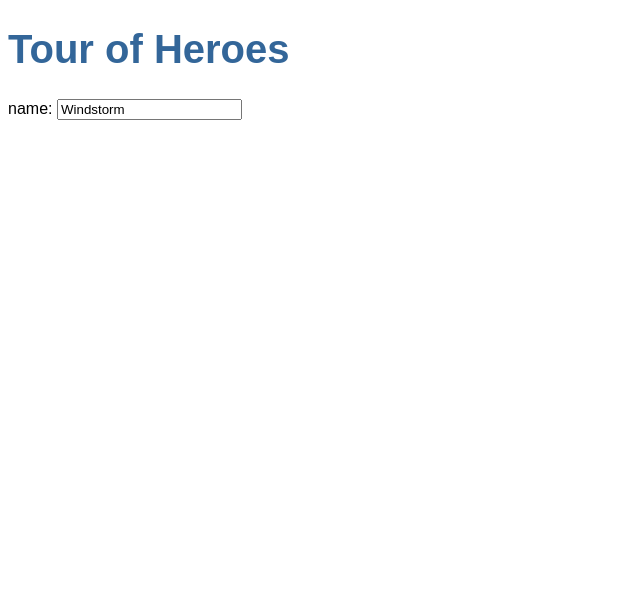
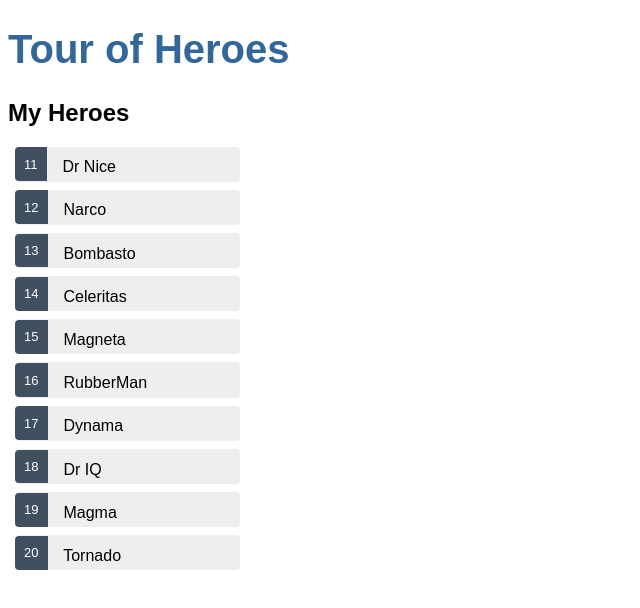
Before and after one commit to jessie-guo/TourOfHeros, an Angular app: page / in a window 1280 px wide. Shown: the top 608 px of the page, without its empty margins (0-640 px from the left). Built offline with nearby package versions, Linux system fonts and the light colour scheme.

Commit message:
Created a list of buttons of heros. Details display on click. used *ngFor and *ngIf. Toggle CSS class with binding.

```diff
--- a/src/app/heroes/heroes.component.css
+++ b/src/app/heroes/heroes.component.css
@@ -0,0 +1,44 @@
+/* HeroesComponent's private CSS styles */
+.heroes {
+  margin: 0 0 2em 0;
+  list-style-type: none;
+  padding: 0;
+  width: 15em;
+}
+.heroes li {
+  cursor: pointer;
+  position: relative;
+  left: 0;
+  background-color: #EEE;
+  margin: .5em;
+  padding: .3em 0;
+  height: 1.6em;
+  border-radius: 4px;
+}
+.heroes li:hover {
+  color: #607D8B;
+  background-color: #DDD;
+  left: .1em;
+}
+.heroes li.selected {
+  background-color: #CFD8DC;
+  color: white;
+}
+.heroes li.selected:hover {
+  background-color: #BBD8DC;
+  color: white;
+}
+.heroes .badge {
+  display: inline-block;
+  font-size: small;
+  color: white;
+  padding: 0.8em 0.7em 0 0.7em;
+  background-color:#405061;
+  line-height: 1em;
+  position: relative;
+  left: -1px;
+  top: -4px;
+  height: 1.8em;
+  margin-right: .8em;
+  border-radius: 4px 0 0 4px;
+}
--- a/src/app/heroes/heroes.component.html
+++ b/src/app/heroes/heroes.component.html
@@ -1,5 +1,17 @@
-<div>
-  <label>name:
-    <input [(ngModel)]="hero.name" placeholder="name"/>
-  </label>
+<h2>My Heroes</h2>
+<ul class="heroes">
+  <li *ngFor="let hero of heroes"
+  [class.selected]="hero === selectedHero"
+  (click)="onSelect(hero)">
+    <span class="badge">{{hero.id}}</span> {{hero.name}}
+  </li>
+</ul>
+<div *ngIf= "selectedHero">
+  <h2>{{selectedHero.name | uppercase}} Details</h2>
+  <div><span>id: </span>{{selectedHero.id}}</div>
+  <div>
+    <label>name:
+      <input [(ngModel)]="selectedHero.name" placeholder="name"/>
+    </label>
+  </div>
 </div>
--- a/src/app/heroes/heroes.component.ts
+++ b/src/app/heroes/heroes.component.ts
@@ -1,5 +1,6 @@
 import { Component, OnInit } from '@angular/core';
 import { Hero } from '../hero';
+import { HEROES } from '../mock-heroes';
 
 @Component({ //decorator function that specifies the Angular metadata for the component
   selector: 'app-heroes', //'app-heroes', matches the name of the HTML element that identifies this component within a parent component's template
@@ -7,10 +8,13 @@
   styleUrls: ['./heroes.component.css']
 })
 export class HeroesComponent implements OnInit {
-  hero : Hero = {
-    id: 1,
-    name: 'Windstorm'
+  selectedHero: Hero;
+  onSelect(hero: Hero): void {
+    this.selectedHero = hero;
   }
+
+  heroes = HEROES;
+
   constructor() { }
 
   ngOnInit(): void {
--- /dev/null
+++ b/src/app/mock-heroes.ts
@@ -0,0 +1,14 @@
+import { Hero } from './hero';
+
+export const HEROES: Hero[] = [
+  { id: 11, name: 'Dr Nice' },
+  { id: 12, name: 'Narco' },
+  { id: 13, name: 'Bombasto' },
+  { id: 14, name: 'Celeritas' },
+  { id: 15, name: 'Magneta' },
+  { id: 16, name: 'RubberMan' },
+  { id: 17, name: 'Dynama' },
+  { id: 18, name: 'Dr IQ' },
+  { id: 19, name: 'Magma' },
+  { id: 20, name: 'Tornado' },
+];
```
